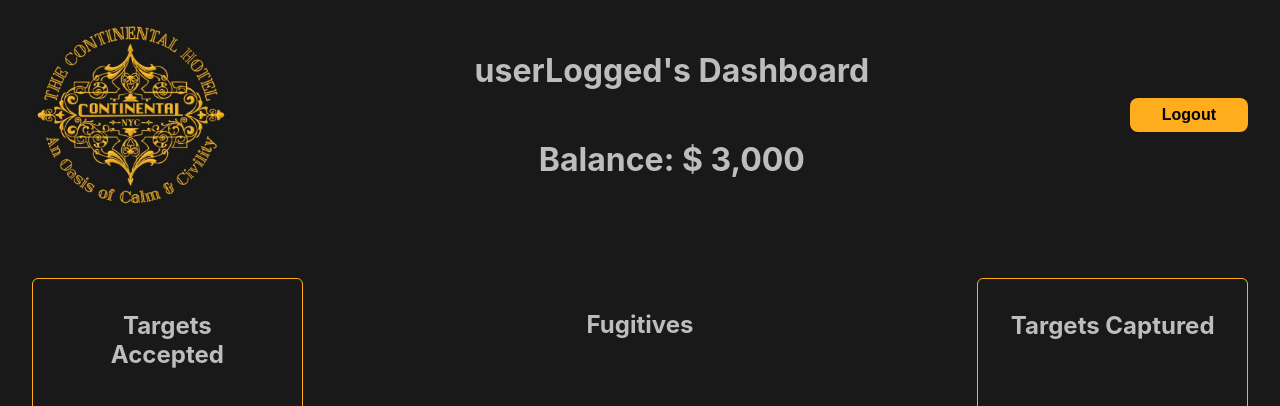
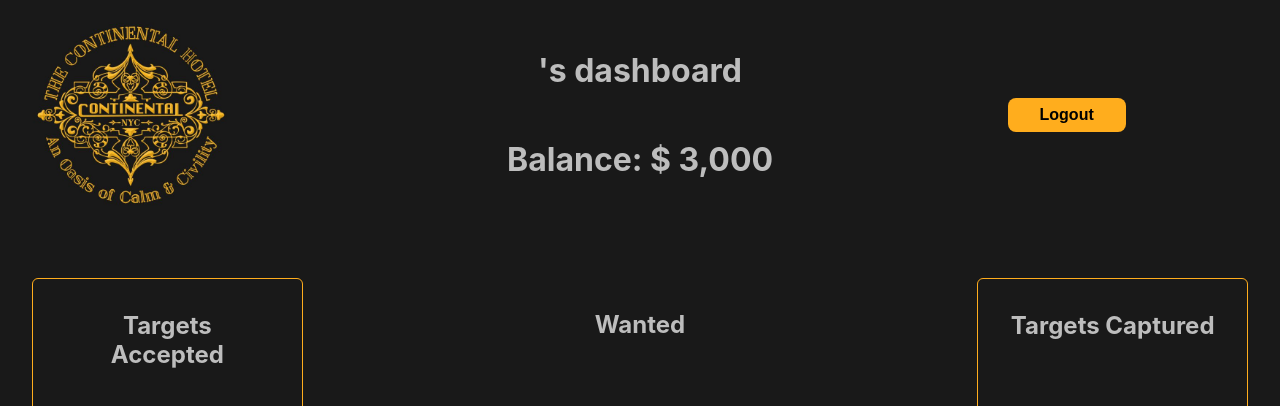
Before and after one commit to nicopicchio/solo-project-client, a React (Create React App) app: page /dashboard in a window 1280 px wide. Shown: the top 406 px of the page. Built offline with nearby package versions, Linux system fonts and the light colour scheme.

Commit message:
some css files removed, once user logs in the username is displayed at the top

```diff
--- a/src/App.css
+++ b/src/App.css
@@ -14,7 +14,50 @@ body {
   background-color: #191919;
 }
 
-code {
-  font-family: source-code-pro, Menlo, Monaco, Consolas, 'Courier New',
-    monospace;
+h1 {
+  color: #ffad1d;
+  text-align: center;
+  margin-bottom: 2rem;
 }
+
+button {
+  display: flex;
+  padding: 0.5rem 2rem;
+  margin: 2rem auto;
+  font-size: 1rem;
+  border-style: none;
+  border-radius: 8px;
+  background-color: #ffad1d;
+  cursor: pointer;
+}
+
+input {
+  padding: 0.5rem;
+  margin: 1rem auto;
+  display: block;
+  width: 200px;
+  height: 40px;
+  font-size: 1rem;
+  background-color: #191919;
+  border-radius: 8px;
+  border-style: none;
+  border: 1px solid #ffad1d;
+  color: rgb(220, 220, 220);
+}
+
+p {
+  text-align: center;
+  color: #ffad1d;
+}
+
+.registration-login-links {
+  display: table;
+  margin: 0.5rem auto;
+  color: #ffad1d;
+  font-size: 1rem;
+  text-decoration: none;
+}
+
+.registration-login-links:hover {
+  text-decoration: underline;
+}
--- a/src/App.jsx
+++ b/src/App.jsx
@@ -9,6 +9,7 @@ import Dashboard from './components/Dashboard/Dashboard'
 function App() {
 	const navigate = useNavigate();
 	const [isUserLoggedIn, setIsUserLoggedIn] = useState(false)
+	const [username, setUsername] = useState('')
 
 	useEffect(() => {
 		const token = localStorage.getItem('jwt')
@@ -22,8 +23,8 @@ function App() {
 			<Routes>
 				<Route path='/' element={<Homepage />} />
 				<Route path='/register' element={<RegistrationForm />} />
-				<Route path='/login' element={<LoginForm setIsUserLoggedIn={setIsUserLoggedIn} />} />
-				<Route path='/dashboard' element={isUserLoggedIn && <Dashboard />} />
+				<Route path='/login' element={<LoginForm setIsUserLoggedIn={setIsUserLoggedIn} setUsername={setUsername} />} />
+				<Route path='/dashboard' element={isUserLoggedIn && <Dashboard username={username} />} />
 			</Routes>
 		</>
 	);
--- a/src/components/Dashboard/Dashboard.css
+++ b/src/components/Dashboard/Dashboard.css
@@ -1,6 +1,6 @@
 header {
-  display: flex;
-  justify-content: space-between;
+  display: grid;
+  grid-template-columns: repeat(3, 1fr);
 }
 
 main {
@@ -32,7 +32,7 @@ main {
 }
 
 #logout-button {
-  margin: auto 2rem;
+  margin: auto;
   font-weight: bold;
 }
 
--- a/src/components/Dashboard/Dashboard.jsx
+++ b/src/components/Dashboard/Dashboard.jsx
@@ -1,17 +1,23 @@
 import '../Dashboard/Dashboard.css';
 import Logo from '../../../src/assets/continental-logo.jpg';
 import { useNavigate } from 'react-router-dom';
+import { useState, useEffect } from 'react';
 
-const fbiFugitivesRequestRoute = 'http://localhost:5432/fugitives'
+const fbiFugitivesRequestRoute = 'http://localhost:5432/fugitives';
 
-function Dashboard() {
-  const navigate = useNavigate();
-  const signOut = () => {
-    localStorage.clear()
-    navigate('/login')
-  }
+function Dashboard({ username }) {
+	const navigate = useNavigate();
 
+	const [fugitivesList, setFugitivesList] = useState([]);
 
+	// normal fetch call
+	// setfugitivesList to json response object
+	// map through it
+
+	const signOut = () => {
+		localStorage.clear();
+		navigate('/login');
+	};
 
 	return (
 		<>
@@ -23,17 +29,19 @@ function Dashboard() {
 					id='logo-top-left'
 				/>
 				<div className='dashboard-title-container'>
-					<h2 className='dashboard-heading'>userLogged's Dashboard</h2>
+					<h2 className='dashboard-heading'>{username}'s dashboard</h2>
 					<h2 className='dashboard-heading'>Balance: $ 3,000</h2>
 				</div>
-				<button id='logout-button' onClick={signOut}>Logout</button>
+				<button id='logout-button' onClick={signOut}>
+					Logout
+				</button>
 			</header>
 			<main>
 				<div className='main-left-container main-containers'>
 					<h2 className='main-container-heading'>Targets Accepted</h2>
 				</div>
 				<div className='main-middle-container main-containers'>
-					<h2 className='main-container-heading'>Fugitives</h2>
+					<h2 className='main-container-heading'>Wanted</h2>
 				</div>
 				<div className='main-right-container main-containers'>
 					<h2 className='main-container-heading'>Targets Captured</h2>
--- a/src/components/LoginForm/LoginForm.css
+++ /dev/null
@@ -1,41 +0,0 @@
-button {
-  display: flex;
-  padding: 0.5rem 2rem;
-  margin: 2rem auto;
-  font-size: 1rem;
-  border-style: none;
-  border-radius: 8px;
-  background-color: #ffad1d;
-  cursor: pointer;
-}
-
-input {
-  padding: 0.5rem;
-  margin: 1rem auto;
-  display: block;
-  width: 200px;
-  height: 40px;
-  font-size: 1rem;
-  background-color: #191919;
-  border-radius: 8px;
-  border-style: none;
-  border: 1px solid #ffad1d;
-  color: rgb(220, 220, 220);
-}
-
-p {
-  text-align: center;
-  color: #ffad1d;
-}
-
-.registration-login-links {
-  display: table;
-  margin: 0.5rem auto;
-  color: #ffad1d;
-  font-size: 1rem;
-  text-decoration: none;
-}
-
-.registration-login-links:hover {
-  text-decoration: underline;
-}
--- a/src/components/LoginForm/LoginForm.jsx
+++ b/src/components/LoginForm/LoginForm.jsx
@@ -1,4 +1,3 @@
-import '../LoginForm/LoginForm.css'
 import Logo from '../../../src/assets/continental-logo.jpg';
 
 import axios from 'axios'
@@ -11,7 +10,7 @@ const emptyForm = {
 };
 const loginUserRoute = 'http://localhost:5432/user/login';
 
-function LoginForm({ setIsUserLoggedIn }) {
+function LoginForm({ setIsUserLoggedIn, setUsername }) {
 	const navigate = useNavigate();
 	const [loginData, setLoginData] = useState(emptyForm);
 
@@ -31,9 +30,10 @@ function LoginForm({ setIsUserLoggedIn }) {
 			})
 			.then((res) => {
 				if (res.status === 200) {
+					setUsername(res.data[1].username)
 					setIsUserLoggedIn(true)
 					navigate('/dashboard')
-					localStorage.setItem('jwt', res.data)
+					localStorage.setItem('jwt', res.data[0])
 				}
 			})
 			.catch((err) => {
--- a/src/components/RegistrationForm/RegistrationForm.css
+++ /dev/null
@@ -1,47 +0,0 @@
-h1 {
-  color: #ffad1d;
-  text-align: center;
-  margin-bottom: 2rem;
-}
-
-button {
-  display: flex;
-  padding: 0.5rem 2rem;
-  margin: 2rem auto;
-  font-size: 1rem;
-  border-style: none;
-  border-radius: 8px;
-  background-color: #ffad1d;
-  cursor: pointer;
-}
-
-input {
-  padding: 0.5rem;
-  margin: 1rem auto;
-  display: block;
-  width: 200px;
-  height: 40px;
-  font-size: 1rem;
-  background-color: #191919;
-  border-radius: 8px;
-  border-style: none;
-  border: 1px solid #ffad1d;
-  color: rgb(220, 220, 220);
-}
-
-p {
-  text-align: center;
-  color: #ffad1d;
-}
-
-.registration-login-links {
-  display: table;
-  margin: 0.5rem auto;
-  color: #ffad1d;
-  font-size: 1rem;
-  text-decoration: none;
-}
-
-.registration-login-links:hover {
-  text-decoration: underline;
-}
--- a/src/components/RegistrationForm/RegistrationForm.jsx
+++ b/src/components/RegistrationForm/RegistrationForm.jsx
@@ -1,4 +1,3 @@
-import '../RegistrationForm/RegistrationForm.css'
 import Logo from '../../../src/assets/continental-logo.jpg';
 import axios from 'axios';
 import { useState } from 'react';
```
